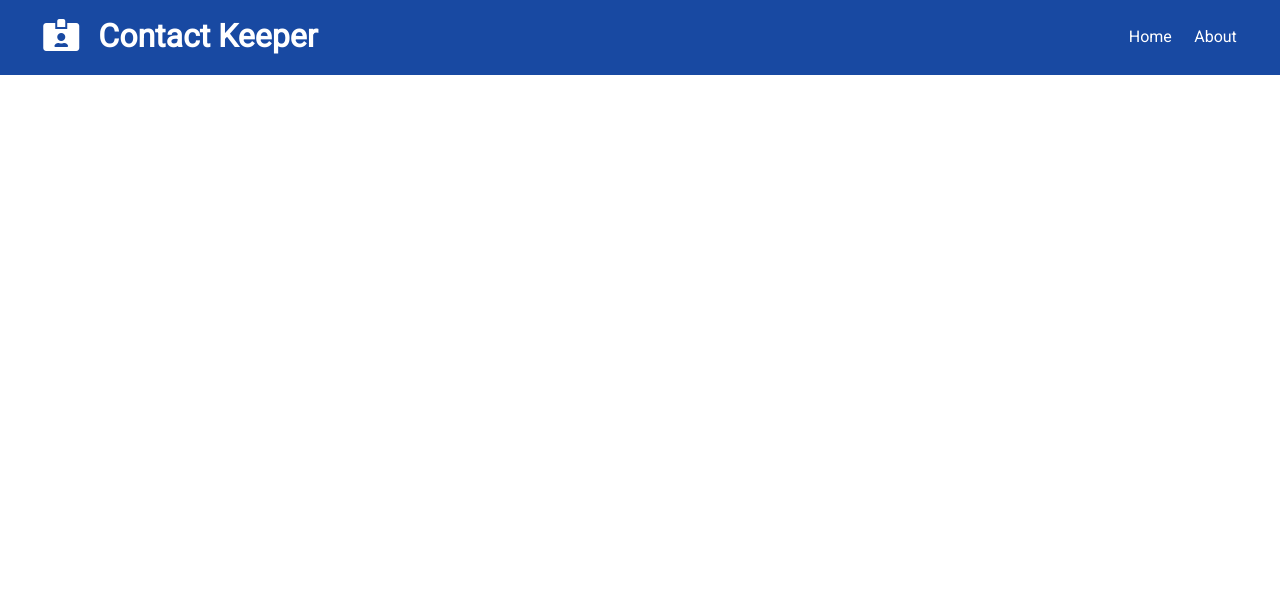
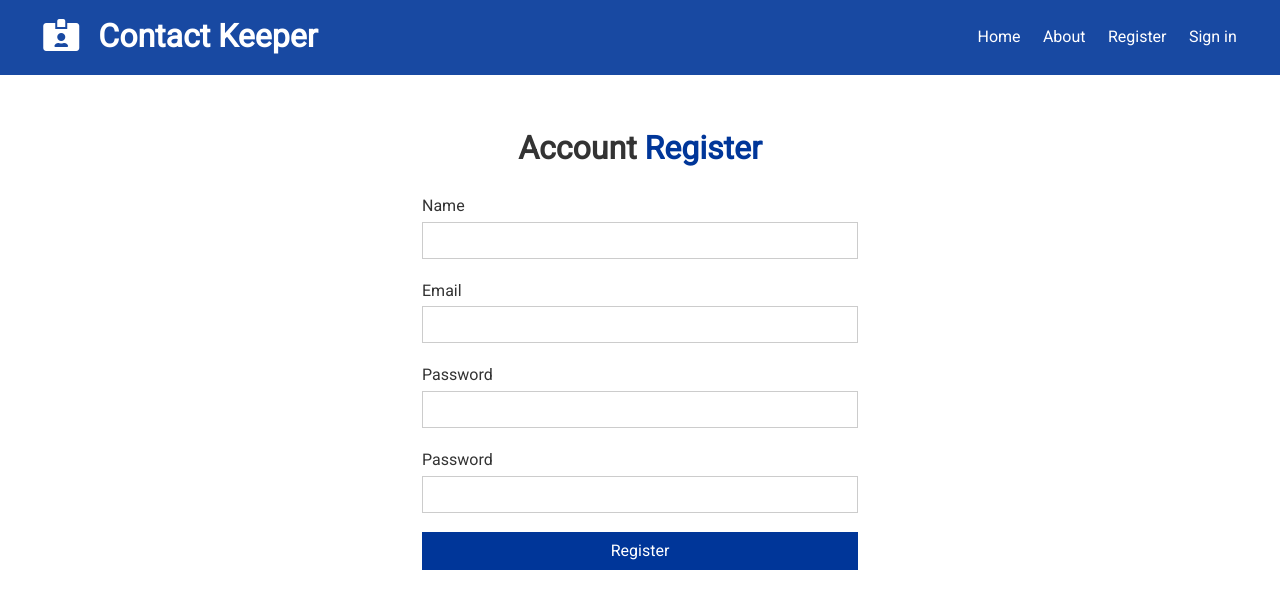
Before and after one commit to TareqJudehGithub/contacts-keeper, a React (Create React App) app in the folder client/: page /register in a window 1280 px wide. Shown: the top 608 px of the page. Built offline with nearby package versions, Linux system fonts and the light colour scheme.

Commit message:
Implemented Register and Login forms componenets. Add routing to both Register and Login in the header.

```diff
--- a/client/src/App.js
+++ b/client/src/App.js
@@ -1,10 +1,14 @@
 import React from 'react';
+
+import { Switch, Route } from "react-router-dom";
+import ContactState from "./context/contact/ContanctState";
+import AuthState from "./context/auth/AuthState";
+
 import Navbar from "./components/layout/Navbar";
-import { Switch, Route } from "react-router-dom";
 import Home from "./components/pages/Home";
 import About from "./components/pages/About";
-import ContactState from "./context/contact/ContanctState";
-import AuthState from "./context/auth/AuthState";
+import Register from "./components/auth/Register";
+import Login from "./components/auth/Login";
 
 
 import './App.css';
@@ -22,6 +26,8 @@ const App = () => {
           <Switch>
             <Route exact path="/" component={Home} />
             <Route exact path="/about" component={About} />
+            <Route exact path="/register" component={Register} />
+            <Route exact path="/login" component={Login}/>
           </Switch>
         </div>
       </React.Fragment>
--- /dev/null
+++ b/client/src/components/auth/Login.jsx
@@ -0,0 +1,48 @@
+import React, { useState } from 'react';
+
+
+const Login = () => {
+
+     const [user, setuser] = useState({
+          email: "",
+          password: ""
+     });
+     const { email, password} = user;
+     const onChangeHandler = event => {
+          const { name, value } = event.target;
+          setuser({
+               ...user,
+               [name]: value
+          });
+     };
+     const onSubmitHandler = event => {
+          event.preventDefault();
+          console.log("User Sign in");
+     }
+
+     return (
+
+         <form className="form-container" onSubmit={onSubmitHandler}>
+              <h1 className="text-primary">Sign In</h1>
+
+              <div className="form-group">
+                   <label htmlFor="email">Email</label>
+                   <input type="email" name="email" value={email}
+                         onChange={onChangeHandler}
+                   />
+              </div>
+              <div className="form-group">
+                   <label htmlFor="password">Password</label>
+                   <input type="password" name="password" value={password}
+                         onChange={onChangeHandler}
+                   />
+              </div>
+              <input type="submit" value="Sign In"
+              className="btn btn-primary btn-block"
+              />
+
+         </form>
+     )
+}
+
+export default Login;
--- /dev/null
+++ b/client/src/components/auth/Register.jsx
@@ -0,0 +1,71 @@
+import React, { useState } from 'react'
+
+const Register = () => {
+
+     const [user, setUser] = useState({
+          name: "",
+          email: "",
+          password: "",
+          password2: ""
+     });
+
+     const { name, email, password, password2 } = user;
+
+     const onChangeHandler = (event) => {
+          const { name, value } = event.target;
+          setUser({
+               ...user,
+               [name]: value
+          });
+     };
+     const onsubmitHandler = (event) => {
+          event.preventDefault();
+          console.log("Register Submit");
+     }
+
+     return (
+          <div className="form-container">
+               <h1>
+                    Account <span className="text-primary">Register</span>
+               </h1>
+               <form onSubmit={onsubmitHandler}>
+                    <div className="form-group">
+                         <label htmlFor="name">Name</label>
+                         <input type="text" name="name" value={name}
+                              onChange={onChangeHandler}
+                         />
+                    </div>
+
+                    <div className="form-group">
+                         <label htmlFor="email" name="email">Email</label>
+                         <input type="email" name="email" value={email}
+                              onChange={onChangeHandler}
+                         />
+                    </div>
+
+
+                    <div className="form-group">
+                         <label htmlFor="password" name="password">Password</label>
+                         <input type="password" name="password" value={password}
+                              onChange={onChangeHandler}
+                         />
+                    </div>
+
+
+                    <div className="form-group">
+                         <label htmlFor="password2" name="password2">Password</label>
+                         <input type="password" name="password2" value={password2}
+                              onChange={onChangeHandler}
+                         />
+                    </div>
+
+                    <input type="submit" value="Register"
+                         className="btn btn-primary btn-block"
+                    />
+
+               </form>
+          </div>
+     )
+}
+
+export default Register;
--- a/client/src/components/layout/Navbar.js
+++ b/client/src/components/layout/Navbar.js
@@ -18,6 +18,12 @@ const Navbar = ({ title, icon }) => {
                     <li>
                          <Link to="/about">About</Link>
                     </li>
+                    <li>
+                         <Link to="/register">Register</Link>
+                    </li>
+                    <li>
+                         <Link to="/login">Sign in</Link>
+                    </li>
                </ul>
           </div>
      )
```
